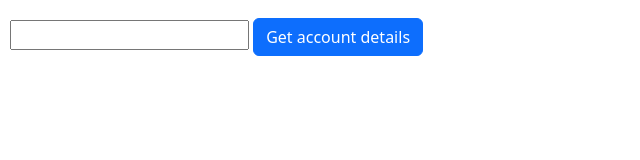
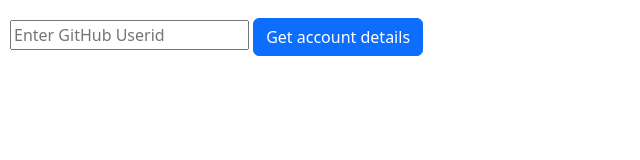
Before and after one commit to BhavyaSriNoubattula2727/Github_Rest_api, a plain HTML site: page index.html in a window 1280 px wide. Shown: the whole page, without its empty margins (0-640 px from the left). Drawn offline with nearby package versions, Linux system fonts and the light colour scheme.

Commit message:
Update index.html

```diff
--- a/index.html
+++ b/index.html
@@ -10,7 +10,7 @@
     <title>Document</title>
 </head>
 <body>
-    <input type="text" width="200px" style="margin-top: 20px; margin-left:10px;" id="userid">
+    <input type="text" width="200px" style="margin-top: 20px; margin-left:10px;" id="userid" placeholder="Enter GitHub Userid">
     <button type="button" class="btn btn-primary" value="get" id="button">Get account details</button><br>
 
     <h3 style="visibility:hidden;" id="headlabel">GitHub User Details..</h3>
```
